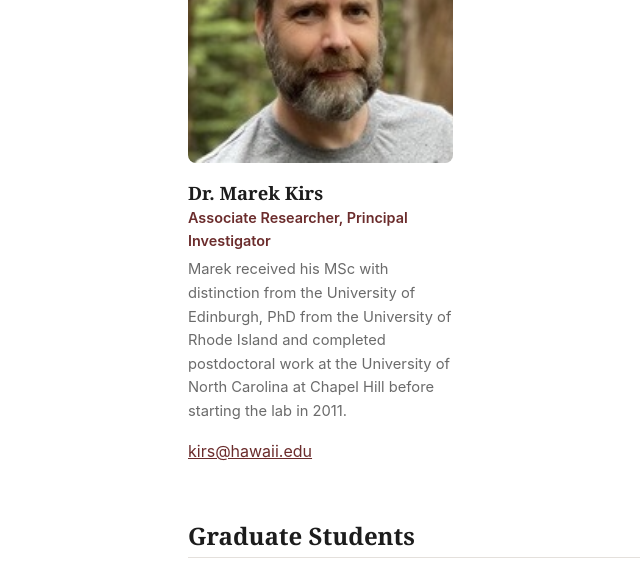
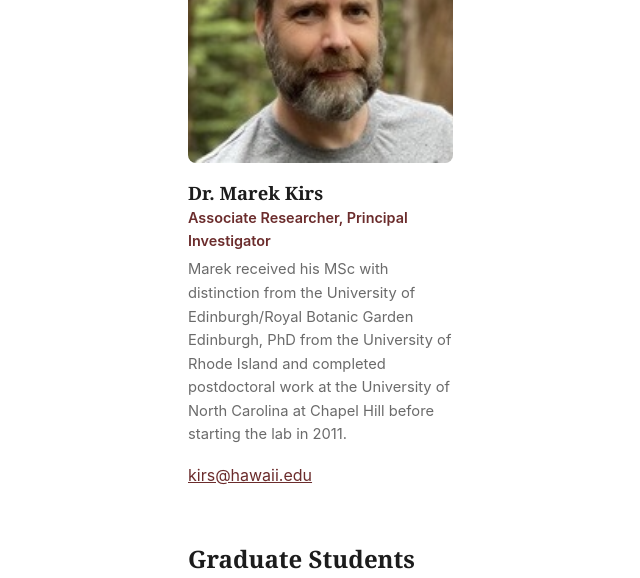
Before and after one commit to MarekKirs/marekkirs.github.io, a Jekyll site: the page built from team.md, in a window 1280 px wide and 900 px high, scrolled down 329 px, cut to the strip 0-578 px from the top of the window. Shown: the whole strip, without its empty margins (26-666 px from the left). Built offline with Jekyll 4.4.1, drawn with Linux system fonts in a browser that asks for light colours.

Commit message:
Update people.yml

```diff
--- a/_data/people.yml
+++ b/_data/people.yml
@@ -6,7 +6,7 @@
   role: "Associate Researcher, Principal Investigator"
   group: pi
   photo: "/assets/images/people/kirs.jpg"
-  bio: "Marek received his MSc with distinction from the University of Edinburgh, PhD from the University of Rhode Island and completed postdoctoral work at the University of North Carolina at Chapel Hill before starting the lab in 2011."
+  bio: "Marek received his MSc with distinction from the University of Edinburgh/Royal Botanic Garden Edinburgh, PhD from the University of Rhode Island and completed postdoctoral work at the University of North Carolina at Chapel Hill before starting the lab in 2011."
   email: "kirs@hawaii.edu"
   website: ""
 
```
